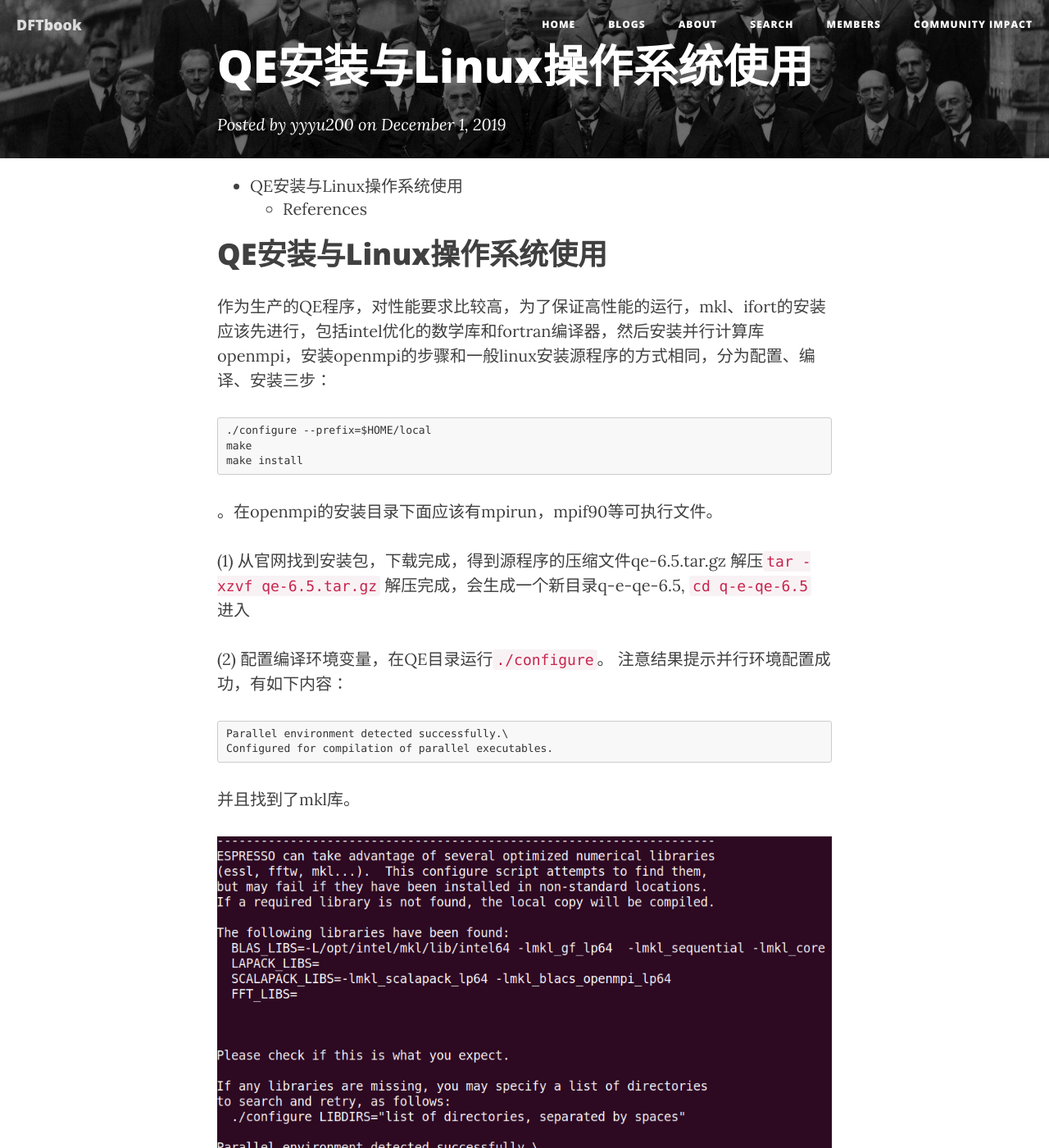
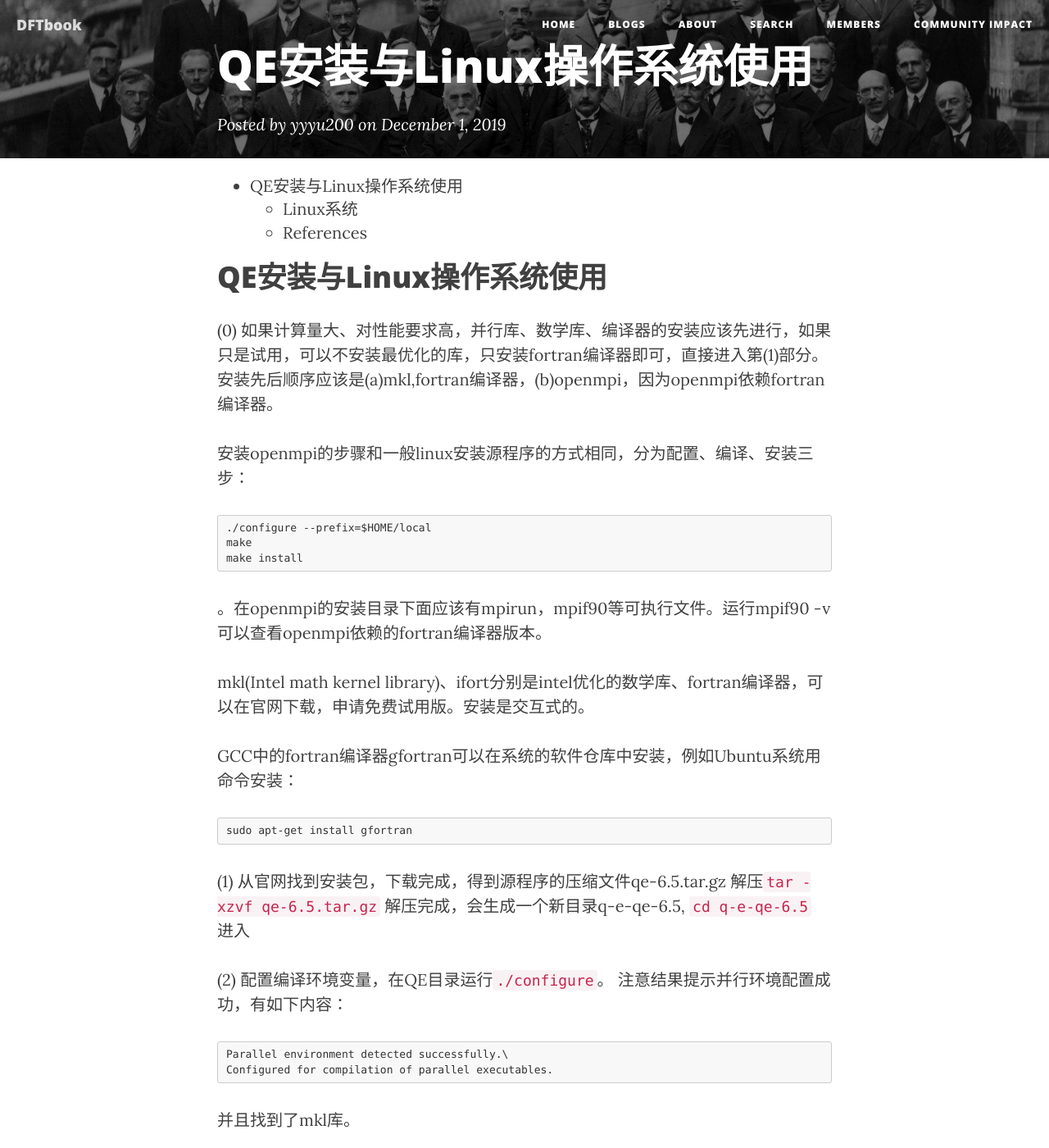
Before and after one commit to yyyu200/DFTbook, a Jekyll site: the page built from _posts/2019-12-01-InstallandLinux.md, in a window 1280 px wide and 1400 px high. Shown: the whole window at 82% size. Built offline with Jekyll 4.4.1, drawn with Linux system fonts in a browser that asks for light colours; nearby versions of some CDN libraries; comment, search, counter and statistics services are not loaded; some of the changed text lies outside the part shown.

Commit message:
modify at 20200904-08:52:18-di

````diff
--- a/_posts/2019-12-01-InstallandLinux.md
+++ b/_posts/2019-12-01-InstallandLinux.md
@@ -21,14 +21,25 @@
 
 # QE安装与Linux操作系统使用
 
-作为生产的QE程序，对性能要求比较高，为了保证高性能的运行，mkl、ifort的安装应该先进行，包括intel优化的数学库和fortran编译器，然后安装并行计算库openmpi，安装openmpi的步骤和一般linux安装源程序的方式相同，分为配置、编译、安装三步：
+(0) 如果计算量大、对性能要求高，并行库、数学库、编译器的安装应该先进行，如果只是试用，可以不安装最优化的库，只安装fortran编译器即可，直接进入第(1)部分。安装先后顺序应该是(a)mkl,fortran编译器，(b)openmpi，因为openmpi依赖fortran编译器。
+
+安装openmpi的步骤和一般linux安装源程序的方式相同，分为配置、编译、安装三步：
 
 ```
 ./configure --prefix=$HOME/local
 make
 make install
 ```
-。在openmpi的安装目录下面应该有mpirun，mpif90等可执行文件。
+。在openmpi的安装目录下面应该有mpirun，mpif90等可执行文件。运行mpif90 -v可以查看openmpi依赖的fortran编译器版本。
+
+mkl(Intel math kernel library)、ifort分别是intel优化的数学库、fortran编译器，可以在官网下载，申请免费试用版。安装是交互式的。
+
+GCC中的fortran编译器gfortran可以在系统的软件仓库中安装，例如Ubuntu系统用命令安装：
+
+```
+sudo apt-get install gfortran
+```
+
 
 (1) 从官网找到安装包，下载完成，得到源程序的压缩文件qe-6.5.tar.gz
 解压```tar -xzvf qe-6.5.tar.gz```
@@ -46,7 +57,8 @@
     <img src="https://raw.githubusercontent.com/yyyu200/DFTbook/master/img/confs.png" width="1000"/>
 </p>
 
-make.inc里面有几行要根据实际情况修改如下，是本机器的编译器，必要时写出完整路径名
+编译选项在make.inc，正常是不用改动的，里面有几行可能根据实际情况修改如下，是本机器的编译器，必要时写出完整路径
+名
 ```
 MPIF90 = mpif90
 F90 = ifort
@@ -62,7 +74,55 @@
 
 这时要选择要编译的包，作为基本使用（其他可以以后装，ph等要在安装过程中下载，或手动下载复制到archive目录）
 
-这样编译完成后，如果没有出错 ，在bin下面会有可执行文件，大部分是以.x 为后缀。
+这样编译完成后，如果没有出错 ，在bin下面会有可执行文件，大部分是以.x 为后缀，包括pw.x，pp.x等。
+
+## Linux系统
+
+查看各个命令的说明见（以ls为例）：
+```
+man ls
+ls --help
+info ls
+```
+
+常用命令：
+
+ls 列出目录内容和文件信息
+
+cat 查看文件内容
+
+head和tail阅读文件的开头和结尾
+
+head -n 20 显示文件的前20行
+
+tail -n 20 显示文件后20行
+
+less 更好的文本阅读工具
+
+文件目录管理
+
+mkdir:建立目录
+
+rm:删除文件和目录(-r)
+
+mv:移动和重命名目录
+
+cp : 复制文件和目录(-r)
+
+history 查看当前操作的命令历史
+
+常用文本编辑、处理命令，以下几个工具实际上是非常强大，但也是十分复杂的，请参考相关说明文档：
+
+vi/vim
+
+grep
+
+sed
+
+awk
+
+从linux拷贝到windows的文本文件打开时，推荐用[Notepad++](https://notepad-plus-plus.org/downloads/)，系统自带的"
+写字板"也可以，但是用"记事本"由于操作系统换行符不兼容，效果不好。
 
 ## References
 
````
Also changed, not shown: _posts/2019-04-01-HandsOn.md (+4 -0 lines), _posts/2019-04-07-TransCell.md (+2 -2 lines), 2 other files.
